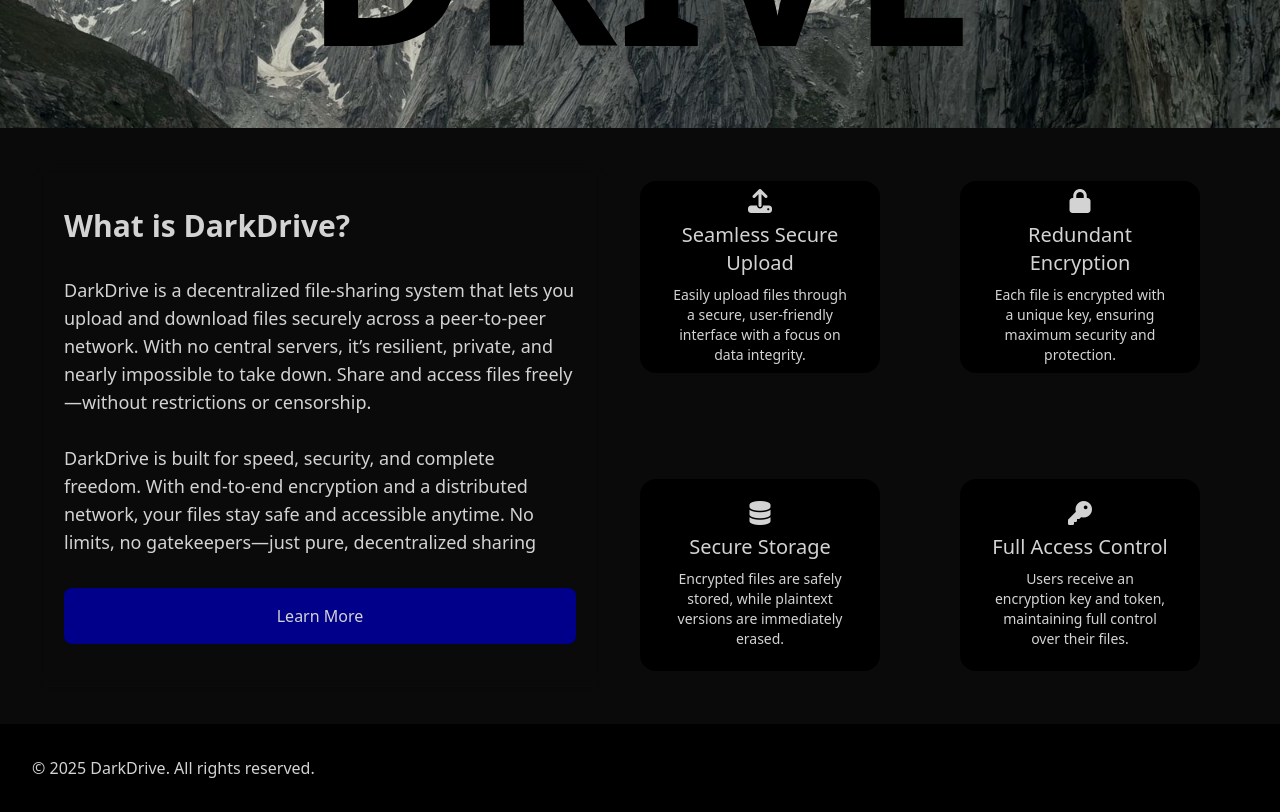
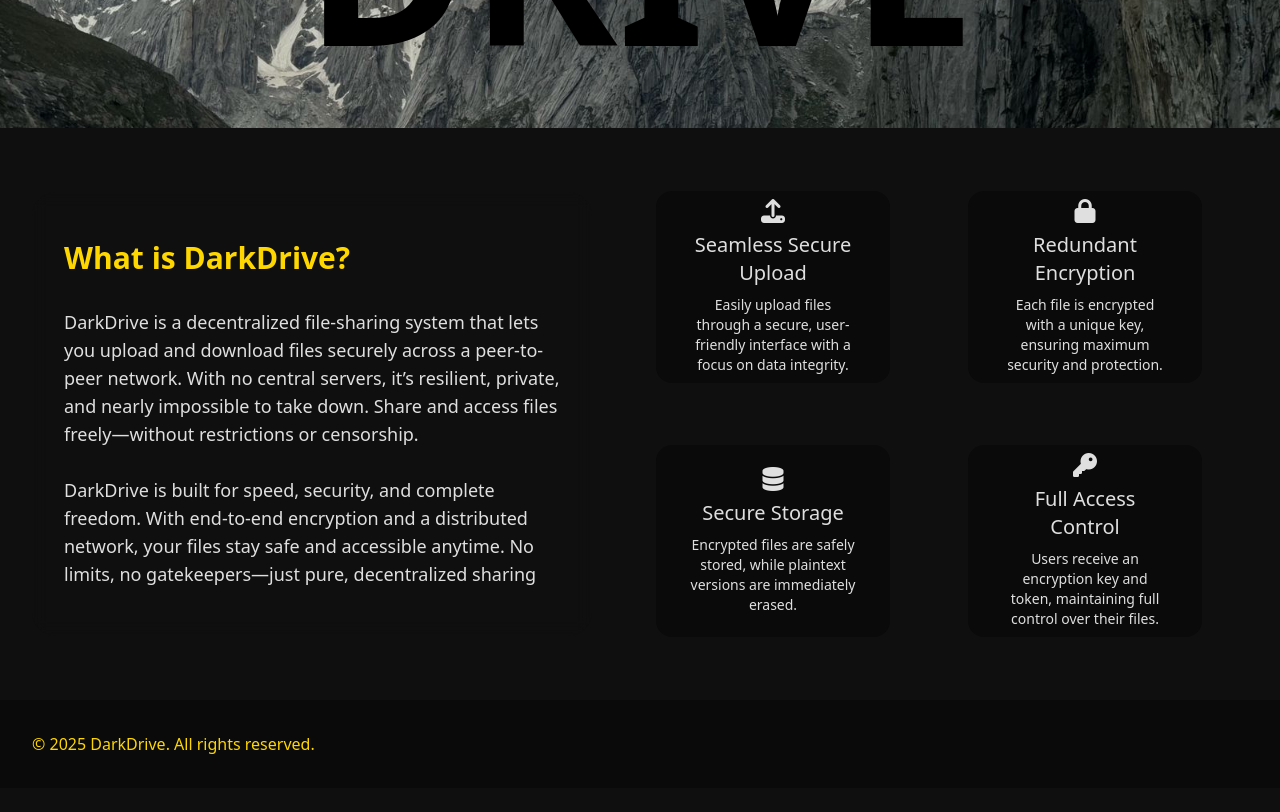
Before and after one commit to Ali90922/DarkDrive, a React (Vite) app in the folder frontend/: page / in a window 1280 px wide. Shown: the part 640-1452 px from the top of the page. After the commit the page ends 1428 px from the top, so only its background shows below. Built offline with nearby package versions, Linux system fonts and the light colour scheme.

Commit message:
sleepy :(

```diff
--- a/frontend/package.json
+++ b/frontend/package.json
@@ -15,8 +15,10 @@
     "chart.js": "^4.4.8",
     "lucide-react": "^0.475.0",
     "react": "^19.0.0",
+    "react-bootstrap-icons": "^1.11.5",
     "react-chartjs-2": "^5.3.0",
     "react-dom": "^19.0.0",
+    "react-icons": "^5.5.0",
     "react-router-dom": "^7.2.0",
     "recharts": "^2.15.1",
     "tailwindcss": "^4.0.8"
--- a/frontend/src/App.jsx
+++ b/frontend/src/App.jsx
@@ -3,7 +3,7 @@ import { BrowserRouter as Router, Routes, Route } from "react-router-dom";
 import Admin from "./pages/Admin";
 import LoginPage from "./pages/LoginPage";
 import Dashboard from "./pages/Dashboard";
-import Landing from "./pages/Landing";
+import Home from "./pages/Home";
 import MainLayout from "./components/MainLayout";
 
 const App = () => {
@@ -11,7 +11,7 @@ const App = () => {
 		<Router>
 			<MainLayout>
 				<Routes>
-					<Route path='/' element={<Landing />} />
+					<Route path='/' element={<Home />} />
 					<Route path='/login' element={<LoginPage />} />
 					<Route path='/user' element={<Dashboard />} />
 					<Route path='/admin' element={<Admin />} />
--- a/frontend/src/components/Footer.jsx
+++ b/frontend/src/components/Footer.jsx
@@ -1,7 +1,9 @@
 const Footer = () => {
 	return (
 		<footer>
-			<p>&copy; {new Date().getFullYear()} DarkDrive. All rights reserved.</p>
+			<p className='text-accent'>
+				&copy; {new Date().getFullYear()} DarkDrive. All rights reserved.
+			</p>
 		</footer>
 	);
 };
--- /dev/null
+++ b/frontend/src/components/Login.jsx
@@ -0,0 +1,76 @@
+import React, { useState } from "react";
+import { loginUser } from "../api/auth";
+import { useNavigate } from "react-router-dom";
+
+const LoginPage = () => {
+	const navigate = useNavigate();
+	const [formData, setFormData] = useState({ email: "", password: "" });
+	const [error, setError] = useState("");
+	const [loading, setLoading] = useState(false);
+
+	const handleChange = (e) => {
+		setFormData({ ...formData, [e.target.name]: e.target.value });
+	};
+
+	const handleSubmit = async (e) => {
+		e.preventDefault();
+		setError("");
+		setLoading(true);
+
+		try {
+			const result = await loginUser(formData);
+
+			if (result.message === "Login successful") {
+				const email = result.email;
+				console.log(result);
+				localStorage.setItem("email", email);
+				navigate("/user");
+			} else {
+				setError("Login failed - no token received");
+			}
+		} catch (err) {
+			console.error("Error:", err);
+			setError(err.message || "An error occurred during login");
+		} finally {
+			setLoading(false);
+		}
+	};
+
+	return (
+		<form
+			className='flex flex-col gap-8 bg-primary/40 backdrop-blur-sm p-8 rounded-xl w-1/4 border-white/40 border-[1px]'
+			onSubmit={handleSubmit}
+		>
+			<h2 className='font-bold'>Login</h2>
+			<hr />
+			<span className='flex flex-col gap-2'>
+				<label>Email</label>
+				<input
+					placeholder='example@email.com'
+					type='email'
+					name='email'
+					value={formData.email}
+					onChange={handleChange}
+					required
+				/>
+			</span>
+			<span className='flex flex-col gap-2'>
+				<label>Password</label>
+				<input
+					placeholder='••••••••••'
+					type='password'
+					name='password'
+					value={formData.password}
+					onChange={handleChange}
+					required
+				/>
+			</span>
+			{error && <p className='text-red-500 text-sm'>{error}</p>}
+			<button type='submit' disabled={loading}>
+				{loading ? "Logging in..." : "Login"}
+			</button>
+		</form>
+	);
+};
+
+export default LoginPage;
--- a/frontend/src/pages/SignUp.jsx
+++ b/frontend/src/components/SignUp.jsx
@@ -1,6 +1,6 @@
 import React, { useState } from "react";
 import { signupUser } from "../api/auth";
-import VerificationModal from "../components/VerificationModal";
+import VerificationModal from "./VerificationModal";
 
 const SignUpPage = () => {
 	const [showModal, setShowModal] = useState(false);
@@ -46,7 +46,7 @@ const SignUpPage = () => {
 		<>
 			{showModal && <VerificationModal />}
 			<form
-				className='flex flex-col gap-8 bg-primary/40 backdrop-blur-sm p-8 rounded-xl w-1/4'
+				className='flex flex-col gap-8 bg-primary/40 backdrop-blur-sm p-8 rounded-xl w-1/4 border-[1px] border-white/40'
 				onSubmit={handleSubmit}
 			>
 				<h2 className='font-bold'>Register</h2>
--- a/frontend/src/index.css
+++ b/frontend/src/index.css
@@ -1,12 +1,12 @@
 @import "tailwindcss";
 
 @theme {
-	--color-primary: black;
-	--color-background: #0a0a0a;
-	--color-secondary: gray;
-	--color-tertiary: lightgray;
-	--color-accent: darkblue;
-	--color-highlight: blue;
+	--color-primary: #0a0a0a; /* Used for header backgrounds/elements */
+	--color-background: #0f0f0f; /* Overall background */
+	--color-secondary: #ffd700; /* Accent elements (gold) */
+	--color-tertiary: #dfdfdf; /* Text color (gold) */
+	--color-accent: #ffd700; /* Additional accents (gold) */
+	--color-highlight: #ffc700; /* Highlights (gold) */
 }
 
 @layer base {
@@ -17,7 +17,7 @@
 
 @layer components {
 	h1 {
-		@apply text-3xl font-bold;
+		@apply text-3xl font-bold text-accent;
 	}
 
 	h2 {
@@ -36,20 +36,24 @@
 		@apply rounded-lg;
 	}
 
+	hr {
+		@apply border-white/40;
+	}
+
 	input {
-		@apply border-2 rounded-lg p-2;
+		@apply border-2 rounded-lg p-2 border-white/40;
 	}
 
 	.navLink {
-		@apply border-b-4 border-transparent py-8 text-lg transition-colors duration-200;
+		@apply border-b-4 border-transparent py-8 text-lg text-accent transition-colors duration-200;
 	}
 
 	.navLink:hover {
-		@apply text-white;
+		@apply text-highlight;
 	}
 
 	button {
-		@apply py-4 px-8 bg-accent rounded-lg transition-colors duration-200 cursor-pointer;
+		@apply py-3 px-8 bg-accent text-primary rounded-lg transition-colors duration-200 cursor-pointer;
 	}
 
 	button:hover {
--- /dev/null
+++ b/frontend/src/pages/Home.jsx
@@ -0,0 +1,57 @@
+import { Link } from "react-router-dom";
+import LandingImage from "/LandingImage.jpg";
+import Card from "../components/Card";
+
+const Landing = () => {
+	return (
+		<>
+			<span
+				style={{ backgroundImage: `url(${LandingImage})` }}
+				className='flex bg-cover bg-center h-[42rem] items-center'
+			>
+				<h4 className='text-black font-bold text-center text-[14rem] w-full'>DARK DRIVE</h4>
+			</span>
+			<section className='grid grid-cols-2 gap-8 py-8'>
+				<aside className='flex flex-col items-center justify-center p-8'>
+					<div className='flex flex-col gap-8 rounded-3xl p-8 py-12 backdrop-blur-sm'>
+						<h1>What is DarkDrive?</h1>
+						<p className='text-lg'>
+							DarkDrive is a decentralized file-sharing system that lets you upload and download
+							files securely across a peer-to-peer network. With no central servers, it’s resilient,
+							private, and nearly impossible to take down. Share and access files freely—without
+							restrictions or censorship. <br />
+							<br />
+							DarkDrive is built for speed, security, and complete freedom. With end-to-end
+							encryption and a distributed network, your files stay safe and accessible anytime. No
+							limits, no gatekeepers—just pure, decentralized sharing
+						</p>
+					</div>
+				</aside>
+				<aside className='grid grid-cols-2 grid-rows-2 items-center justify-center'>
+					<Card
+						icon='fa-solid fa-upload'
+						heading='Seamless Secure Upload'
+						paragraph='Easily upload files through a secure, user-friendly interface with a focus on data integrity.'
+					/>
+					<Card
+						icon='fa-solid fa-lock'
+						heading='Redundant Encryption'
+						paragraph='Each file is encrypted with a unique key, ensuring maximum security and protection.'
+					/>
+					<Card
+						icon='fa-solid fa-database'
+						heading='Secure Storage'
+						paragraph='Encrypted files are safely stored, while plaintext versions are immediately erased.'
+					/>
+					<Card
+						icon='fa-solid fa-key'
+						heading='Full Access Control'
+						paragraph='Users receive an encryption key and token, maintaining full control over their files.'
+					/>
+				</aside>
+			</section>
+		</>
+	);
+};
+
+export default Landing;
--- a/frontend/src/pages/Landing.jsx
+++ /dev/null
@@ -1,60 +0,0 @@
-import { Link } from "react-router-dom";
-import LandingImage from "/LandingImage.jpg";
-import Card from "../components/Card";
-
-const Landing = () => {
-	return (
-		<>
-			<span
-				style={{ backgroundImage: `url(${LandingImage})` }}
-				className='flex bg-cover bg-center h-[42rem] items-center'
-			>
-				<h4 className='text-black font-bold text-center text-[14rem] w-full'>DARK DRIVE</h4>
-			</span>
-			<section className='grid grid-cols-2'>
-				<aside className='flex flex-col items-center justify-center p-8'>
-					<div className='flex flex-col gap-8 rounded-3xl p-8 py-12 backdrop-blur-sm'>
-						<h1>What is DarkDrive?</h1>
-						<p className='text-lg'>
-							DarkDrive is a decentralized file-sharing system that lets you upload and download
-							files securely across a peer-to-peer network. With no central servers, it’s resilient,
-							private, and nearly impossible to take down. Share and access files freely—without
-							restrictions or censorship. <br />
-							<br />
-							DarkDrive is built for speed, security, and complete freedom. With end-to-end
-							encryption and a distributed network, your files stay safe and accessible anytime. No
-							limits, no gatekeepers—just pure, decentralized sharing
-						</p>
-						<Link to='/about'>
-							<button className='w-full h-full'>Learn More</button>
-						</Link>
-					</div>
-				</aside>
-				<aside className='grid grid-cols-2 grid-rows-2 items-center justify-center'>
-					<Card
-						icon='fa-solid fa-upload'
-						heading='Seamless Secure Upload'
-						paragraph='Easily upload files through a secure, user-friendly interface with a focus on data integrity.'
-					/>
-					<Card
-						icon='fa-solid fa-lock'
-						heading='Redundant Encryption'
-						paragraph='Each file is encrypted with a unique key, ensuring maximum security and protection.'
-					/>
-					<Card
-						icon='fa-solid fa-database'
-						heading='Secure Storage'
-						paragraph='Encrypted files are safely stored, while plaintext versions are immediately erased.'
-					/>
-					<Card
-						icon='fa-solid fa-key'
-						heading='Full Access Control'
-						paragraph='Users receive an encryption key and token, maintaining full control over their files.'
-					/>
-				</aside>
-			</section>
-		</>
-	);
-};
-
-export default Landing;
--- a/frontend/src/pages/Login.jsx
+++ /dev/null
@@ -1,76 +0,0 @@
-import React, { useState } from "react";
-import { loginUser } from "../api/auth";
-import { useNavigate } from "react-router-dom";
-
-const LoginPage = () => {
-	const navigate = useNavigate();
-	const [formData, setFormData] = useState({ email: "", password: "" });
-	const [error, setError] = useState("");
-	const [loading, setLoading] = useState(false);
-
-	const handleChange = (e) => {
-		setFormData({ ...formData, [e.target.name]: e.target.value });
-	};
-
-	const handleSubmit = async (e) => {
-		e.preventDefault();
-		setError("");
-		setLoading(true);
-
-		try {
-			const result = await loginUser(formData);
-
-			if (result.message === "Login successful") {
-				const email = result.email;
-				console.log(result);
-				localStorage.setItem("email", email);
-				navigate("/user");
-			} else {
-				setError("Login failed - no token received");
-			}
-		} catch (err) {
-			console.error("Error:", err);
-			setError(err.message || "An error occurred during login");
-		} finally {
-			setLoading(false);
-		}
-	};
-
-	return (
-		<form
-			className='flex flex-col gap-8 bg-primary/40 backdrop-blur-sm p-8 rounded-xl w-1/4'
-			onSubmit={handleSubmit}
-		>
-			<h2 className='font-bold'>Login</h2>
-			<hr />
-			<span className='flex flex-col gap-2'>
-				<label>Email</label>
-				<input
-					placeholder='example@email.com'
-					type='email'
-					name='email'
-					value={formData.email}
-					onChange={handleChange}
-					required
-				/>
-			</span>
-			<span className='flex flex-col gap-2'>
-				<label>Password</label>
-				<input
-					placeholder='••••••••••'
-					type='password'
-					name='password'
-					value={formData.password}
-					onChange={handleChange}
-					required
-				/>
-			</span>
-			{error && <p className='text-red-500 text-sm'>{error}</p>}
-			<button type='submit' disabled={loading}>
-				{loading ? "Logging in..." : "Login"}
-			</button>
-		</form>
-	);
-};
-
-export default LoginPage;
--- a/frontend/src/pages/LoginPage.jsx
+++ b/frontend/src/pages/LoginPage.jsx
@@ -1,5 +1,5 @@
-import SignUpPage from "./SignUp";
-import Login from "./Login";
+import SignUpPage from "../components/SignUp";
+import Login from "../components/Login";
 import { useState } from "react";
 
 const LoginPage = () => {
@@ -18,7 +18,7 @@ const LoginPage = () => {
 						<p>Already Registered?</p>
 						<button
 							onClick={() => toggleSignUp()}
-							className='p-0 bg-transparent text-blue-500 underline'
+							className='p-0 bg-transparent text-accent underline'
 						>
 							Login
 						</button>
@@ -31,7 +31,7 @@ const LoginPage = () => {
 						<p>New User?</p>
 						<button
 							onClick={() => toggleSignUp()}
-							className='p-0 bg-transparent text-blue-500 underline'
+							className='p-0 bg-transparent text-accent underline'
 						>
 							Register Now
 						</button>
```
Also changed, not shown: frontend/src/pages/Admin.jsx (+66 -32 lines), 2 other files (tests, documents, lock files or other folders).
